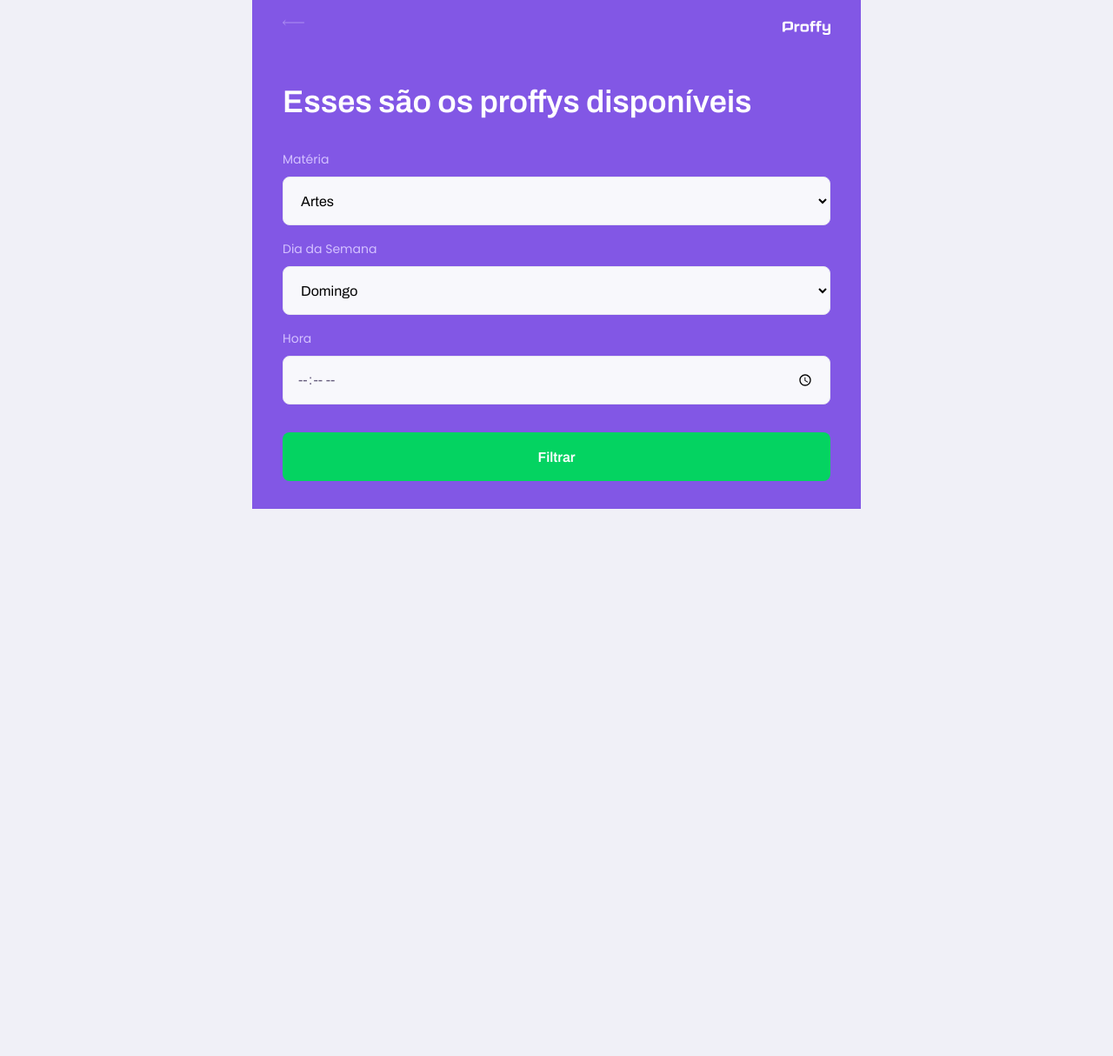
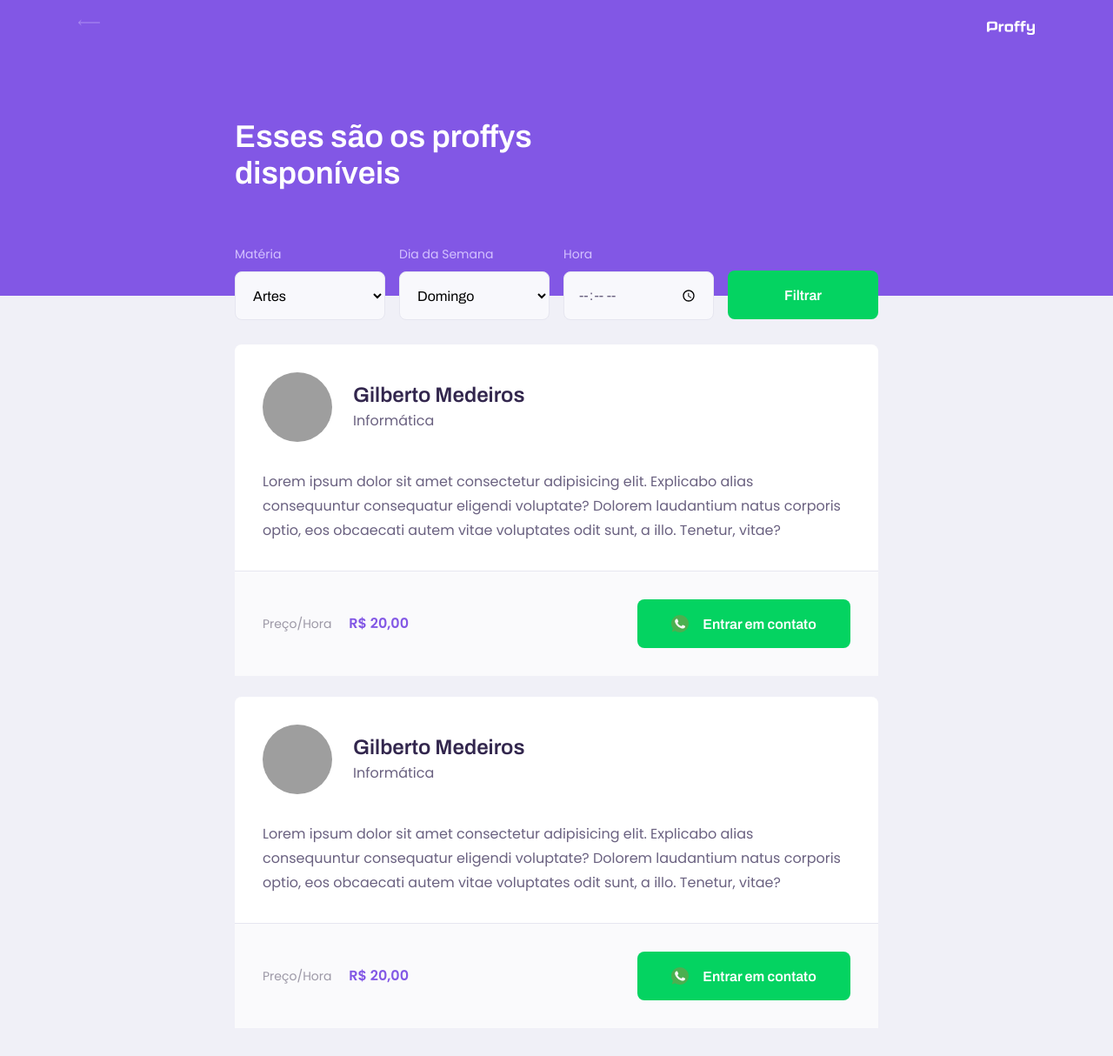
Before and after one commit to Lobo-rio/NLW-2-Proffy, a Node server app: template src/app/views/study.njk in a window 1280 px wide. Shown: the whole page at 87% size. Before the commit the page ends 585 px from the top, so only its background shows below. Run offline with Node 20, Linux system fonts and the light colour scheme; the template is opened without the code that fills it, so the values that code supplies are empty; grey boxes are pictures that could not be loaded.

Commit message:
continuação das telasgit add .

```diff
--- a/public/styles/partials/page-study.css
+++ b/public/styles/partials/page-study.css
@@ -37,6 +37,8 @@
 .page-header .header-content {
     width: 90%;
     margin: 3.2rem auto;
+
+    position: relative;
 }
 
 .page-header .header-content strong {
@@ -110,3 +112,166 @@
     left: 1.6rem;
     bottom: 0;
 }
+
+#page-study main {
+    margin: 3.2rem auto;
+    width: 90%;
+}
+
+.teacher-item {
+    background-color: var(--color-box-base);
+    border: 1ps solid var(--color-line-in-white);
+    border-radius: 0.8rem;
+    margin-top: 2.4rem;
+}
+
+.teacher-item header {
+    padding: 3.2rem 2rem;
+    display: flex;
+    align-items: center;
+}
+
+.teacher-item header img {
+    width: 8rem;
+    height: 8rem;
+    border-radius: 50%;
+}
+
+.teacher-item header div {
+    margin-left: 2.4rem;
+}
+
+.teacher-item header div strong {
+    font: 700 2.4rem Archivo;
+    display: block;
+    color: var(--color-text-title);
+}
+
+.teacher-item header div span {
+    font-size: 1.6rem;
+    display: block;
+    margin-top: 0.4rem;
+}
+
+.teacher-item > p {
+    padding: 0 2rem;
+    font-size: 1.6rem;
+    line-height: 2.8rem;
+}
+
+.teacher-item footer {
+    padding: 3.2rem 2rem;
+    background-color: var(--color-box-footer);
+    border-top: 1px solid var(--color-line-in-white);
+    margin-top: 3.2rem;
+
+    display: flex;
+    align-items: center;
+    justify-content: space-between;
+}
+
+.teacher-item footer p {
+    font-size: 1.4rem;
+    line-height: 2.4rem;
+    color: var(--color-text-complement);
+}
+
+.teacher-item footer p strong {
+    font-size: 1.6rem;
+    color: var(--color-primary);
+    display: block;
+}
+
+.teacher-item footer button {
+    width: 20rem;
+    height: 5.6rem;
+    background-color: var(--color-secondary);
+    color: var(--color-button-text);
+    border: 0;
+    border-radius: 0.8rem;
+    cursor: pointer;
+    font: 700 1.4rem Archivo;
+
+    display: flex;
+    align-items: center;
+    justify-content: space-evenly;
+
+    transition: background 0.2s;
+    margin-left: 1.6rem;
+}
+
+.teacher-item footer button:hover {
+    background-color: var(--color-secondary-dark);
+}
+
+@media (min-width: 700px) {
+    #page-study #container {
+        max-width: 100vw;
+    }
+
+    .page-header {
+        height: 340px;
+    }
+
+    .page-header .top-bar-container {
+        max-width: 1100px;
+    }
+
+    .page-header .header-content {
+        max-width: 740px;
+
+        margin: 0 auto;
+        flex: 1 1;
+        padding-bottom: 48px;
+        display: flex;
+        flex-direction: column;
+        justify-content: center;
+    }
+
+    .page-header .header-content strong {
+        max-width: 350px;
+    }
+
+    .teacher-item header,
+    .teacher-item footer {
+        padding: 32px;
+    }
+
+    #search-teachers {
+        display: grid;
+        grid-template-columns: repeat(4, 1fr);
+        gap: 16px;
+
+        position: absolute;
+        bottom: -28px;
+    }
+
+    #page-study main {
+        padding: 32px 0;
+        max-width: 740px;
+        margin: 0 auto;
+    }
+
+    #search-teachers .select-block {
+        margin-bottom: 0;
+    }
+
+    .teacher-item > p {
+        padding: 0 32px;
+    }
+
+    .teacher-item footer p strong {
+        display: initial;
+        margin-left: 16px;
+    }
+
+    .teacher-item footer button {
+        width: 245px;
+        font-size: 16px;
+        justify-content: center;
+    }
+
+    .teacher-item footer button img {
+        margin-right: 16px;
+    }
+}
--- a/src/app/views/study.njk
+++ b/src/app/views/study.njk
@@ -50,8 +50,34 @@
            </header>
 
            <main>
-               <article>
+               <article class="teacher-item">
+                   <header>
+                       <img src="https://avatars1.githubusercontent.com/u/2864511?s=460&v=4" alt="Gilberto Medeiros">
+                       <div>
+                           <strong>Gilberto Medeiros</strong>
+                           <span>Informática</span>
+                       </div>
+                   </header>
+                   <p>Lorem ipsum dolor sit amet consectetur adipisicing elit. Explicabo alias consequuntur consequatur eligendi voluptate? Dolorem laudantium natus corporis optio, eos obcaecati autem vitae voluptates odit sunt, a illo. Tenetur, vitae?</p>
+                   <footer>
+                       <p>Preço/Hora <strong>R$ 20,00</strong></p>
+                       <button><img src="/assets/icons/whatsapp.svg" alt="whatsapp">Entrar em contato</button>
+                   </footer>
+               </article>
 
+               <article class="teacher-item">
+                   <header>
+                       <img src="https://avatars1.githubusercontent.com/u/2864511?s=460&v=4" alt="Gilberto Medeiros">
+                       <div>
+                           <strong>Gilberto Medeiros</strong>
+                           <span>Informática</span>
+                       </div>
+                   </header>
+                   <p>Lorem ipsum dolor sit amet consectetur adipisicing elit. Explicabo alias consequuntur consequatur eligendi voluptate? Dolorem laudantium natus corporis optio, eos obcaecati autem vitae voluptates odit sunt, a illo. Tenetur, vitae?</p>
+                   <footer>
+                       <p>Preço/Hora <strong>R$ 20,00</strong></p>
+                       <button><img src="/assets/icons/whatsapp.svg" alt="whatsapp">Entrar em contato</button>
+                   </footer>
                </article>
            </main>
 
```
